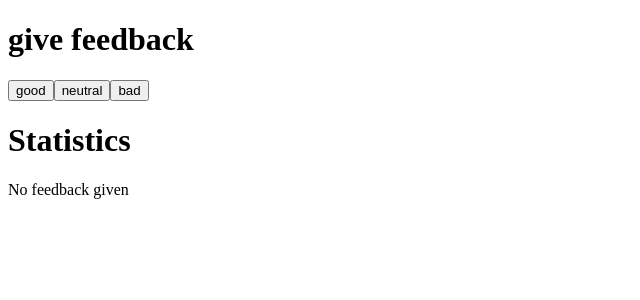
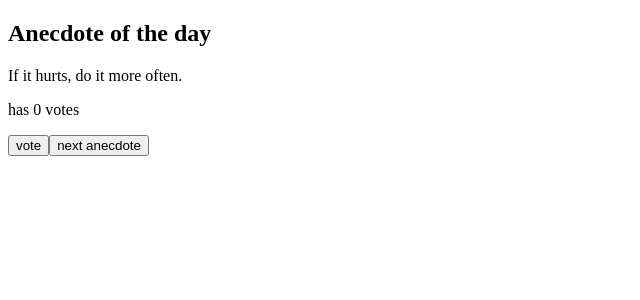
Before and after one commit to Qutas95/Test1, a React (Vite) app in the folder part1d/part1z1/: page / in a window 1280 px wide. Shown: the top 300 px of the page, without its empty margins (0-640 px from the left). Built offline with nearby package versions, Linux system fonts and the light colour scheme.

Commit message:
zadanie 1.13

```diff
--- a/part1d/part1z1/src/App.jsx
+++ b/part1d/part1z1/src/App.jsx
@@ -1,71 +1,50 @@
 import { useState } from 'react'
 
-const Button = ({ handleClick, text }) => (
-  <button onClick={handleClick}>
-    {text}
-  </button>
-)
+const App = () => {
+  const anecdotes = [
+    'If it hurts, do it more often.',
+    'Adding manpower to a late software project makes it later!',
+    'The first 90 percent of the code accounts for the first 90 percent of the development time...The remaining 10 percent of the code accounts for the other 90 percent of the development time.',
+    'Any fool can write code that a computer can understand. Good programmers write code that humans can understand.',
+    'Premature optimization is the root of all evil.',
+    'Debugging is twice as hard as writing the code in the first place. Therefore, if you write the code as cleverly as possible, you are, by definition, not smart enough to debug it.',
+    'Programming without an extremely heavy use of console.log is same as if a doctor would refuse to use x-rays or blood tests when diagnosing patients.',
+    'The only way to go fast, is to go well.'
+  ]
+
+  const [selected, setSelected] = useState(0)
+
+  const [votes, setVotes] = useState(new Array(anecdotes.length).fill(0))
 
 
-const StatisticLine = ({ text, value }) => (
-  <tr>
-    <td>{text}</td>
-    <td>{value}</td>
-  </tr>
-)
+  const handleVote = () => {
 
-const Statistics = (props) => {
-    const { good, neutral, bad } = props
-    const total = good + neutral + bad
-
-    const average = total === 0 ? 0 : ((good - bad) / total)
-    const positive = total === 0 ? 0 : ((good / total) * 100)
-
-    if (total === 0) {
-      return (
-          <>
-              <h1>Statistics</h1>
-              <p>No feedback given</p>
-          </>
-      )
-    }
-
-    return (
-        <>
-            <h1>Statistics</h1>
-            <table>
-                <tbody>
-                    <StatisticLine text="good" value={good} />
-                    <StatisticLine text="neutral" value={neutral} />
-                    <StatisticLine text="bad" value={bad} />
-                    <StatisticLine text="total" value={total} />
-                    <StatisticLine text="average" value={average} />
-                    <StatisticLine text="positive" value={positive + " %"} />
-                </tbody>
-            </table>
-        </>
-    )
-}
+    const copy = [...votes]
 
 
-const App = () => {
-  const [good, setGood] = useState(0)
-  const [neutral, setNeutral] = useState(0)
-  const [bad, setBad] = useState(0)
+    copy[selected] += 1
 
 
-  const handlegoodClick = () => setGood(good + 1)
-  const handleneutralClick = () => setNeutral(neutral + 1)
-  const handlebadClick = () => setBad(bad + 1)
+    setVotes(copy)
+  }
+
+
+  const handleNextAnecdote = () => {
+    const randomIndex = Math.floor(Math.random() * anecdotes.length)
+    setSelected(randomIndex)
+  }
 
   return (
     <div>
-      <h1>give feedback</h1>
-      <Button handleClick={handlegoodClick} text="good" />
-      <Button handleClick={handleneutralClick} text="neutral" />
-      <Button handleClick={handlebadClick} text="bad" />
+      <h2>Anecdote of the day</h2>
+      <p>{anecdotes[selected]}</p>
 
-      <Statistics good={good} neutral={neutral} bad={bad} />
+
+      <p>has {votes[selected]} votes</p>
+
+
+      <button onClick={handleVote}>vote</button>
+      <button onClick={handleNextAnecdote}>next anecdote</button>
     </div>
   )
 }
```
